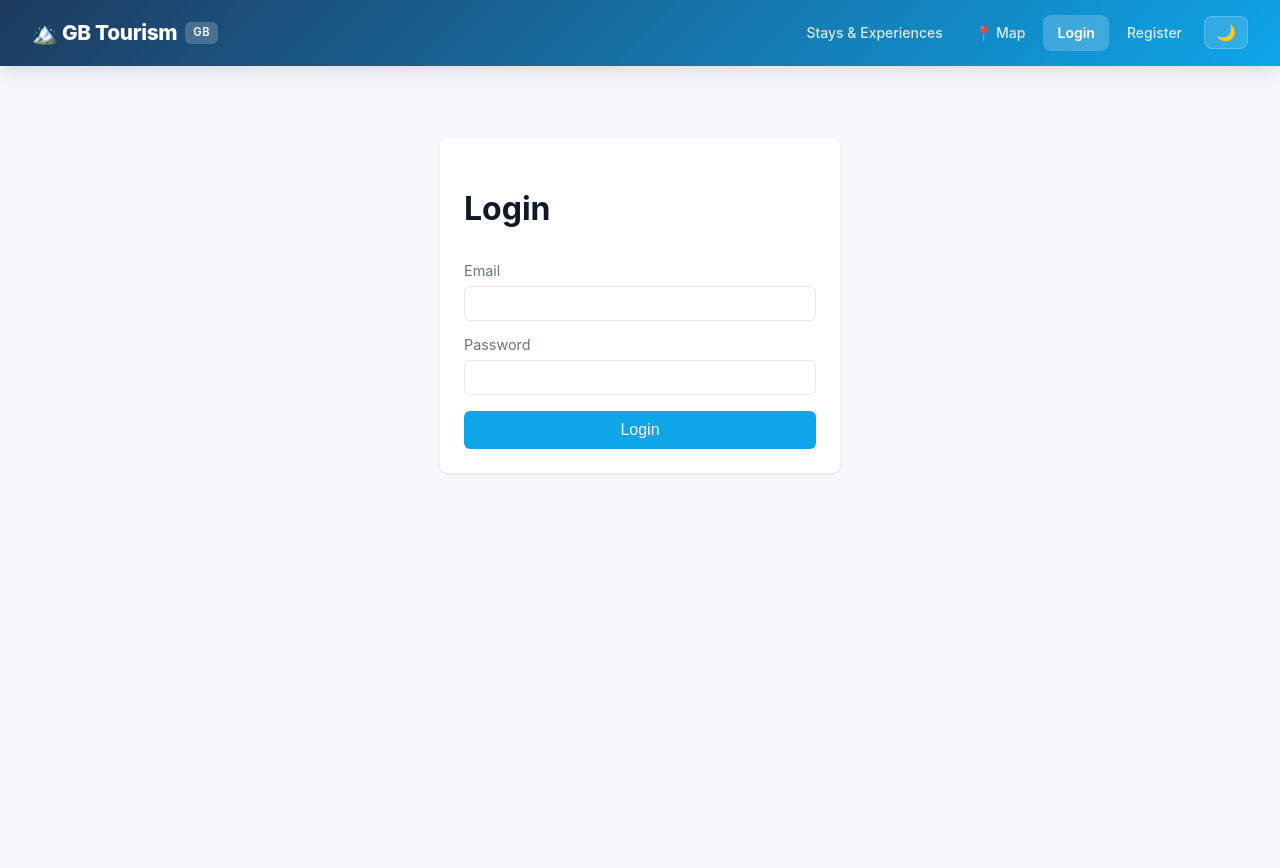
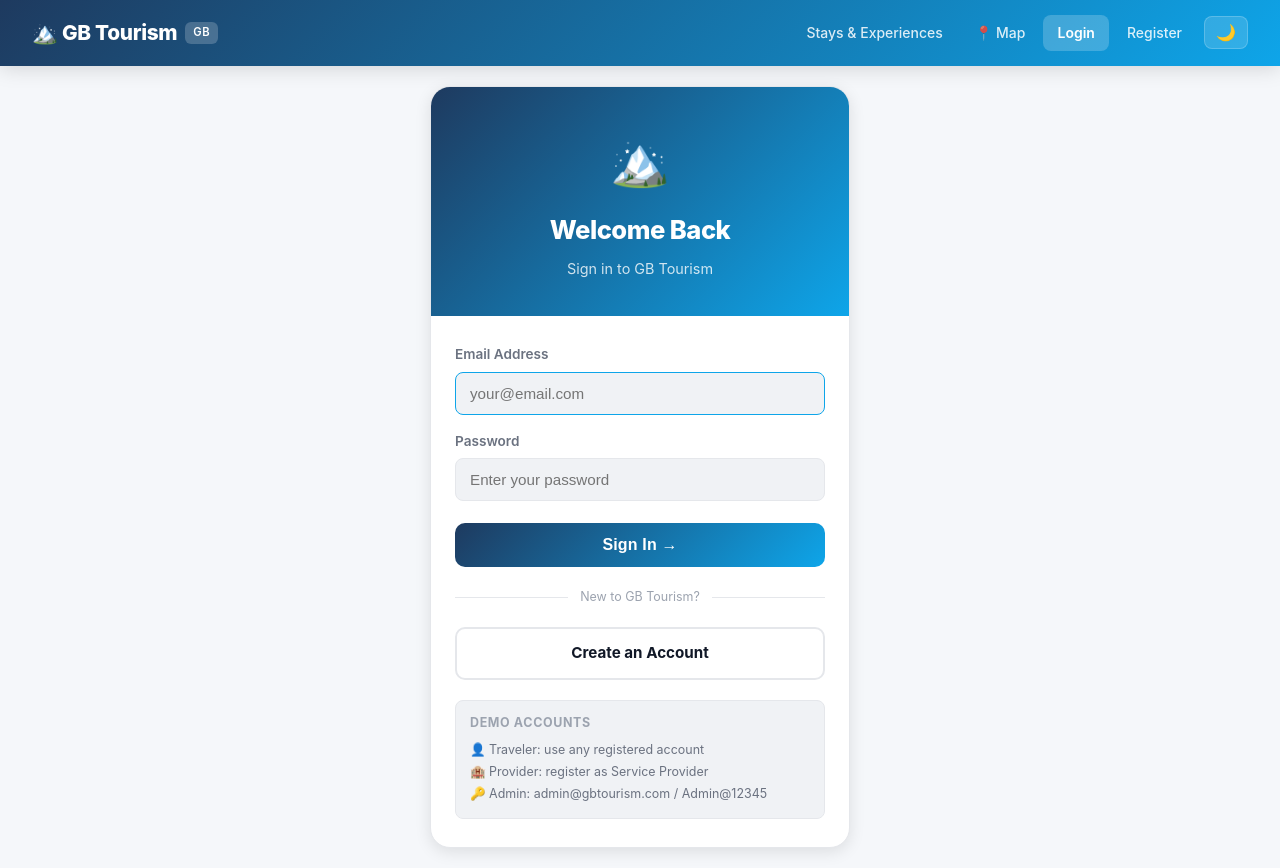
Before and after one commit to MaaziAli/gb-tourism-fyp, a React (Vite) app in the folder frontend/: page /login in a window 1280 px wide. Before the commit the page ends 800 px from the top, so only its background shows below. Built offline with nearby package versions, Linux system fonts and the light colour scheme.

Commit message:
feat: redesign login page with gradient header and demo credentials

```diff
--- a/frontend/src/pages/Login.jsx
+++ b/frontend/src/pages/Login.jsx
@@ -1,116 +1,288 @@
 import { useState } from 'react'
-import { useNavigate } from 'react-router-dom'
+import { useNavigate, Link } from 'react-router-dom'
 import api from '../api/axios'
 
-function Login() {
-  const navigate = useNavigate()
+export default function Login() {
   const [email, setEmail] = useState('')
   const [password, setPassword] = useState('')
   const [error, setError] = useState('')
+  const [loading, setLoading] = useState(false)
+  const navigate = useNavigate()
 
   async function handleSubmit(e) {
     e.preventDefault()
     setError('')
+    setLoading(true)
     try {
-      const formData = new URLSearchParams()
+      const formData = new FormData()
       formData.append('username', email)
       formData.append('password', password)
-
-      const { data } = await api.post('/auth/login', formData)
-      localStorage.setItem('token', data.access_token)
-      // Fetch current user profile for client-side authorization
-      try {
-        const meRes = await api.get('/users/me')
-        localStorage.setItem('user', JSON.stringify(meRes.data))
-      } catch {
-        // If /users/me fails, continue with token-only auth
-      }
-      navigate('/')
-    } catch (err) {
-      const msg = err.response?.data?.detail ?? err.message ?? 'Login failed'
-      setError(Array.isArray(msg) ? msg.map((m) => m.msg ?? JSON.stringify(m)).join(', ') : String(msg))
+      const res = await api.post(
+        '/auth/login', formData,
+        { headers: { 'Content-Type': 'multipart/form-data' } }
+      )
+      localStorage.setItem('token', res.data.access_token)
+      localStorage.setItem('user', JSON.stringify(res.data.user))
+      const role = res.data.user?.role
+      if (role === 'admin') navigate('/admin')
+      else if (role === 'provider') navigate('/my-listings')
+      else navigate('/')
+    } catch(e) {
+      setError(
+        e.response?.data?.detail || 'Invalid email or password'
+      )
+    } finally {
+      setLoading(false)
     }
   }
 
   return (
-    <div className="page-container">
-      <div
-        style={{
-          maxWidth: '400px',
-          margin: '40px auto',
-          backgroundColor: 'var(--bg-card)',
-          padding: '24px',
-          borderRadius: '8px',
-          boxShadow: 'var(--shadow-sm)',
-        }}
-      >
-        <h1 style={{ marginBottom: '24px', color: 'var(--text-primary)' }}>Login</h1>
-        <form
-          onSubmit={handleSubmit}
-          style={{
-            display: 'flex',
-            flexDirection: 'column',
-            gap: '12px',
+    <div style={{
+      minHeight: '100vh',
+      background: 'var(--bg-primary)',
+      display: 'flex', alignItems: 'center',
+      justifyContent: 'center', padding: '20px'
+    }}>
+      <div style={{
+        width: '100%', maxWidth: '420px',
+        background: 'var(--bg-card)',
+        borderRadius: 'var(--radius-lg)',
+        border: '1px solid var(--border-color)',
+        boxShadow: 'var(--shadow-md)',
+        overflow: 'hidden'
+      }}>
+
+        {/* Gradient header */}
+        <div style={{
+          background:
+            'linear-gradient(135deg, #1e3a5f 0%, #0ea5e9 100%)',
+          padding: '36px 24px', textAlign: 'center'
+        }}>
+          <div style={{
+            fontSize: '3rem', marginBottom: '10px'
+          }}>
+            🏔️
+          </div>
+          <h1 style={{
+            color: 'white', margin: '0 0 6px',
+            fontSize: '1.6rem', fontWeight: 800,
+            letterSpacing: '-0.02em'
+          }}>
+            Welcome Back
+          </h1>
+          <p style={{
+            color: 'rgba(255,255,255,0.8)',
+            margin: 0, fontSize: '0.9rem'
+          }}>
+            Sign in to GB Tourism
+          </p>
+        </div>
+
+        {/* Form area */}
+        <div style={{padding: '28px 24px'}}>
+
+          {error && (
+            <div style={{
+              background: 'var(--danger-bg)',
+              color: 'var(--danger)',
+              padding: '10px 14px',
+              borderRadius: '8px',
+              marginBottom: '18px',
+              fontSize: '0.875rem',
+              fontWeight: 600,
+              display: 'flex',
+              alignItems: 'center',
+              gap: '8px'
+            }}>
+              ⚠️ {error}
+            </div>
+          )}
+
+          <form onSubmit={handleSubmit}>
+            {/* Email */}
+            <div style={{marginBottom: '16px'}}>
+              <label style={{
+                display: 'block', fontSize: '0.85rem',
+                fontWeight: 600,
+                color: 'var(--text-secondary)',
+                marginBottom: '6px'
+              }}>
+                Email Address
+              </label>
+              <input
+                type="email"
+                value={email}
+                onChange={e => setEmail(e.target.value)}
+                placeholder="your@email.com"
+                required
+                autoFocus
+                style={{
+                  width: '100%', padding: '12px 14px',
+                  borderRadius: '8px',
+                  border: '1px solid var(--border-color)',
+                  background: 'var(--bg-secondary)',
+                  color: 'var(--text-primary)',
+                  fontSize: '0.95rem',
+                  boxSizing: 'border-box',
+                  outline: 'none',
+                  transition: 'border-color 0.2s'
+                }}
+                onFocus={e =>
+                  e.target.style.borderColor = 'var(--accent)'
+                }
+                onBlur={e =>
+                  e.target.style.borderColor =
+                    'var(--border-color)'
+                }
+              />
+            </div>
+
+            {/* Password */}
+            <div style={{marginBottom: '22px'}}>
+              <label style={{
+                display: 'block', fontSize: '0.85rem',
+                fontWeight: 600,
+                color: 'var(--text-secondary)',
+                marginBottom: '6px'
+              }}>
+                Password
+              </label>
+              <input
+                type="password"
+                value={password}
+                onChange={e => setPassword(e.target.value)}
+                placeholder="Enter your password"
+                required
+                style={{
+                  width: '100%', padding: '12px 14px',
+                  borderRadius: '8px',
+                  border: '1px solid var(--border-color)',
+                  background: 'var(--bg-secondary)',
+                  color: 'var(--text-primary)',
+                  fontSize: '0.95rem',
+                  boxSizing: 'border-box',
+                  outline: 'none',
+                  transition: 'border-color 0.2s'
+                }}
+                onFocus={e =>
+                  e.target.style.borderColor = 'var(--accent)'
+                }
+                onBlur={e =>
+                  e.target.style.borderColor =
+                    'var(--border-color)'
+                }
+              />
+            </div>
+
+            {/* Submit button */}
+            <button
+              type="submit"
+              disabled={loading}
+              style={{
+                width: '100%', padding: '13px',
+                borderRadius: '10px', border: 'none',
+                background:
+                  'linear-gradient(135deg, #1e3a5f, #0ea5e9)',
+                color: 'white', fontWeight: 700,
+                fontSize: '1rem', cursor: 'pointer',
+                opacity: loading ? 0.75 : 1,
+                transition: 'opacity 0.2s, transform 0.1s',
+                letterSpacing: '0.01em'
+              }}
+              onMouseEnter={e => {
+                if (!loading)
+                  e.target.style.transform = 'translateY(-1px)'
+              }}
+              onMouseLeave={e => {
+                e.target.style.transform = 'translateY(0)'
+              }}
+            >
+              {loading ? '⏳ Signing in...' : 'Sign In →'}
+            </button>
+          </form>
+
+          {/* Divider */}
+          <div style={{
+            display: 'flex', alignItems: 'center',
+            gap: '12px', margin: '20px 0'
+          }}>
+            <div style={{
+              flex: 1, height: '1px',
+              background: 'var(--border-color)'
+            }} />
+            <span style={{
+              fontSize: '0.78rem',
+              color: 'var(--text-muted)'
+            }}>
+              New to GB Tourism?
+            </span>
+            <div style={{
+              flex: 1, height: '1px',
+              background: 'var(--border-color)'
+            }} />
+          </div>
+
+          {/* Register link */}
+          <Link to="/register" style={{
+            display: 'block', textAlign: 'center',
+            padding: '12px',
+            borderRadius: '10px',
+            border: '2px solid var(--border-color)',
+            color: 'var(--text-primary)',
+            textDecoration: 'none',
+            fontWeight: 700, fontSize: '0.95rem',
+            transition: 'border-color 0.2s, color 0.2s'
           }}
-        >
-          <div style={{ display: 'flex', flexDirection: 'column', gap: '4px' }}>
-            <label htmlFor="email" style={{ color: 'var(--text-secondary)', fontSize: '0.9rem' }}>Email</label>
-            <input
-              id="email"
-              type="email"
-              value={email}
-              onChange={(e) => setEmail(e.target.value)}
-              required
-              style={{
-                padding: '8px',
-                fontSize: '0.95rem',
-                borderRadius: '6px',
-                border: '1px solid var(--border-color)',
-                width: '100%',
-                backgroundColor: 'var(--bg-card)',
-                color: 'var(--text-primary)',
-              }}
-            />
-          </div>
-          <div style={{ display: 'flex', flexDirection: 'column', gap: '4px' }}>
-            <label htmlFor="password" style={{ color: 'var(--text-secondary)', fontSize: '0.9rem' }}>Password</label>
-            <input
-              id="password"
-              type="password"
-              value={password}
-              onChange={(e) => setPassword(e.target.value)}
-              required
-              style={{
-                padding: '8px',
-                fontSize: '0.95rem',
-                borderRadius: '6px',
-                border: '1px solid var(--border-color)',
-                width: '100%',
-                backgroundColor: 'var(--bg-card)',
-                color: 'var(--text-primary)',
-              }}
-            />
-          </div>
-          {error && <p style={{ color: 'var(--danger)', fontSize: '0.9rem' }}>{error}</p>}
-          <button
-            type="submit"
-            style={{
-              marginTop: '4px',
-              padding: '10px 16px',
-              borderRadius: '6px',
-              border: 'none',
-              backgroundColor: 'var(--accent)',
-              color: '#ffffff',
-              cursor: 'pointer',
-              fontSize: '1rem',
+            onMouseEnter={e => {
+              e.currentTarget.style.borderColor =
+                'var(--accent)'
+              e.currentTarget.style.color = 'var(--accent)'
+            }}
+            onMouseLeave={e => {
+              e.currentTarget.style.borderColor =
+                'var(--border-color)'
+              e.currentTarget.style.color =
+                'var(--text-primary)'
             }}
           >
-            Login
-          </button>
-        </form>
+            Create an Account
+          </Link>
+
+          {/* Demo credentials hint */}
+          <div style={{
+            marginTop: '20px', padding: '12px 14px',
+            background: 'var(--bg-secondary)',
+            borderRadius: '8px',
+            border: '1px solid var(--border-color)'
+          }}>
+            <p style={{
+              margin: '0 0 6px', fontSize: '0.78rem',
+              fontWeight: 700, color: 'var(--text-muted)',
+              textTransform: 'uppercase',
+              letterSpacing: '0.05em'
+            }}>
+              Demo Accounts
+            </p>
+            <div style={{
+              fontSize: '0.78rem',
+              color: 'var(--text-secondary)',
+              lineHeight: 1.8
+            }}>
+              <div>
+                👤 Traveler: use any registered account
+              </div>
+              <div>
+                🏨 Provider: register as Service Provider
+              </div>
+              <div>
+                🔑 Admin: admin@gbtourism.com /
+                Admin@12345
+              </div>
+            </div>
+          </div>
+
+        </div>
       </div>
     </div>
   )
 }
-
-export default Login
```
